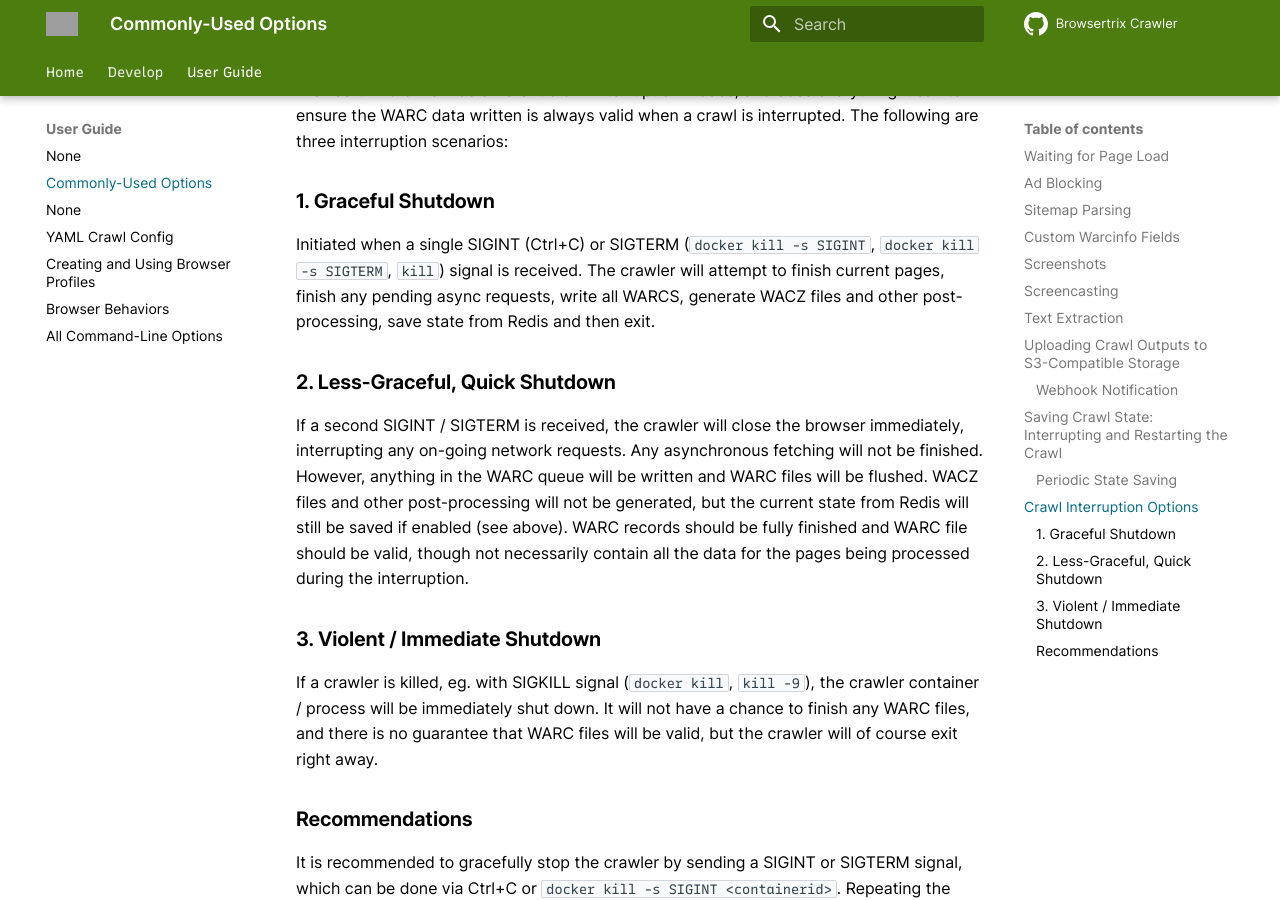
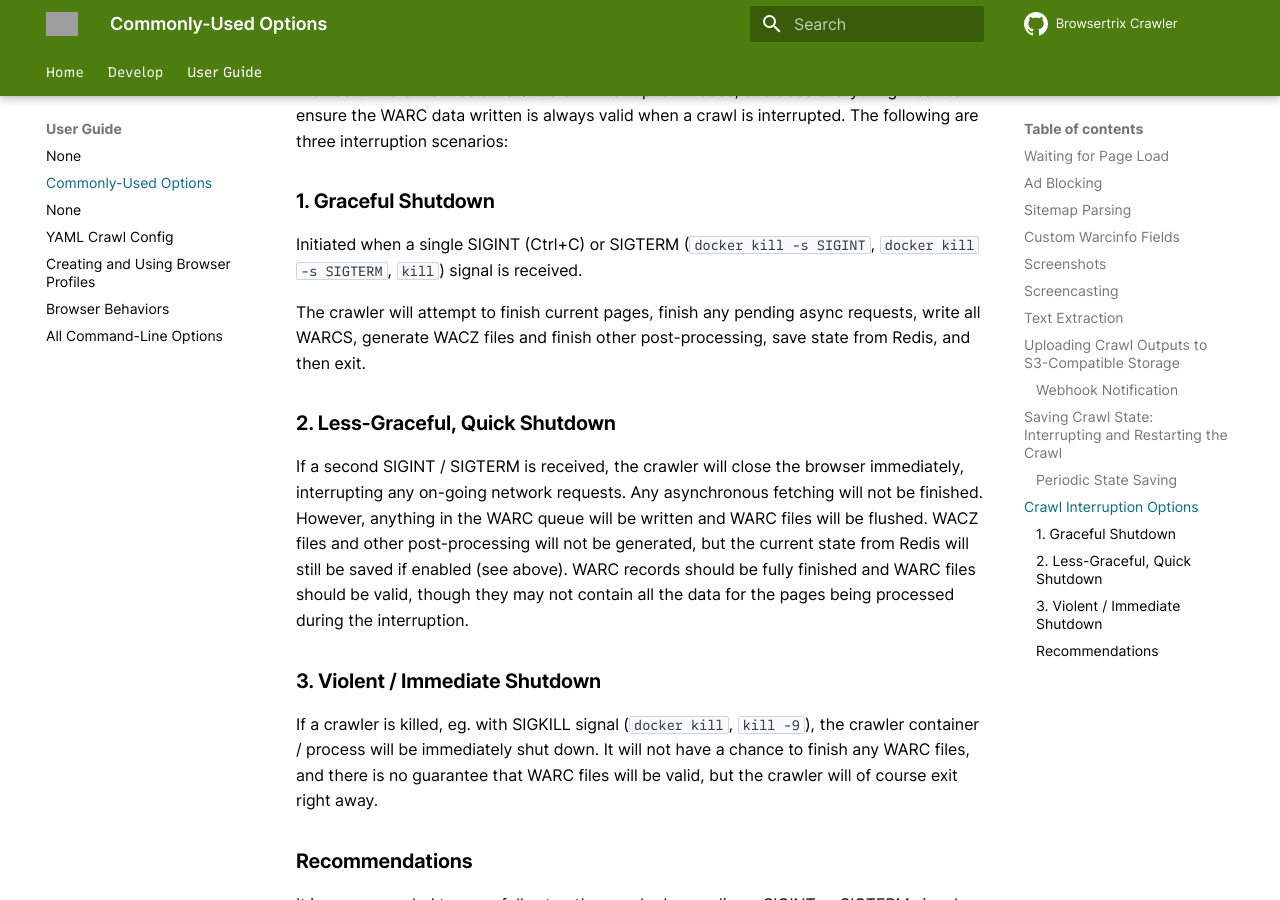
Before and after one commit to webrecorder/browsertrix-crawler, an MkDocs documentation site: the page built from docs/docs/user-guide/common-options.md, in a window 1280 px wide and 900 px high, scrolled down 4653 px. Built offline with MkDocs 1.6.1 and Material for MkDocs 9.7.7, drawn with Linux system fonts in a browser that asks for light colours; comment, search, counter and statistics services are not loaded; grey boxes are pictures that could not be loaded.

Commit message:
Apply suggestions from code review
Co-authored-by: Tessa Walsh <tessa@bitarchivist.net>

```diff
--- a/docs/docs/user-guide/common-options.md
+++ b/docs/docs/user-guide/common-options.md
@@ -136,15 +136,12 @@ Browsertrix Crawler has different crawl interruption modes, and does everything
 ### 1. Graceful Shutdown
 
 Initiated when a single SIGINT (Ctrl+C) or SIGTERM (`docker kill -s SIGINT`, `docker kill -s SIGTERM`, `kill`) signal is received.
-The crawler will attempt to finish current pages, finish any pending async requests, write all WARCS, generate WACZ files
-and other post-processing, save state from Redis and then exit.
+
+The crawler will attempt to finish current pages, finish any pending async requests, write all WARCS, generate WACZ files and finish other post-processing, save state from Redis, and then exit.
 
 ### 2. Less-Graceful, Quick Shutdown
 
-If a second SIGINT / SIGTERM is received, the crawler will close the browser immediately, interrupting any on-going network requests.
-Any asynchronous fetching will not be finished. However, anything in the WARC queue will be written and WARC files will be flushed.
-WACZ files and other post-processing will not be generated, but the current state from Redis will still be saved if enabled (see above).
-WARC records should be fully finished and WARC file should be valid, though not necessarily contain all the data for the pages being processed during the interruption.
+If a second SIGINT / SIGTERM is received, the crawler will close the browser immediately, interrupting any on-going network requests. Any asynchronous fetching will not be finished. However, anything in the WARC queue will be written and WARC files will be flushed. WACZ files and other post-processing will not be generated, but the current state from Redis will still be saved if enabled (see above). WARC records should be fully finished and WARC files should be valid, though they may not contain all the data for the pages being processed during the interruption.
 
 ### 3. Violent / Immediate Shutdown
 
```
